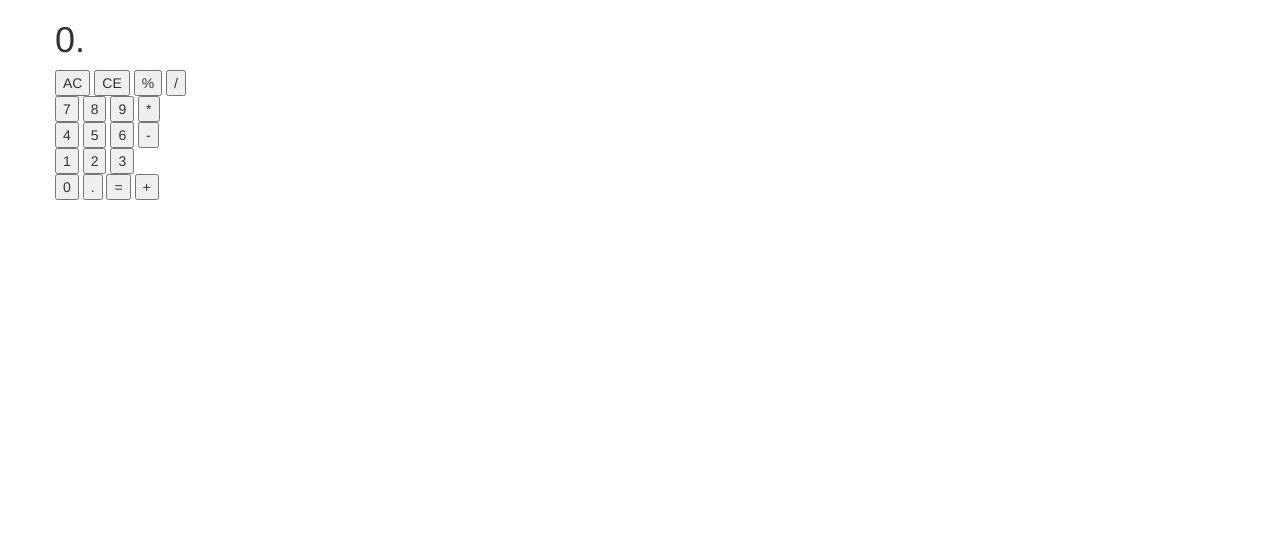
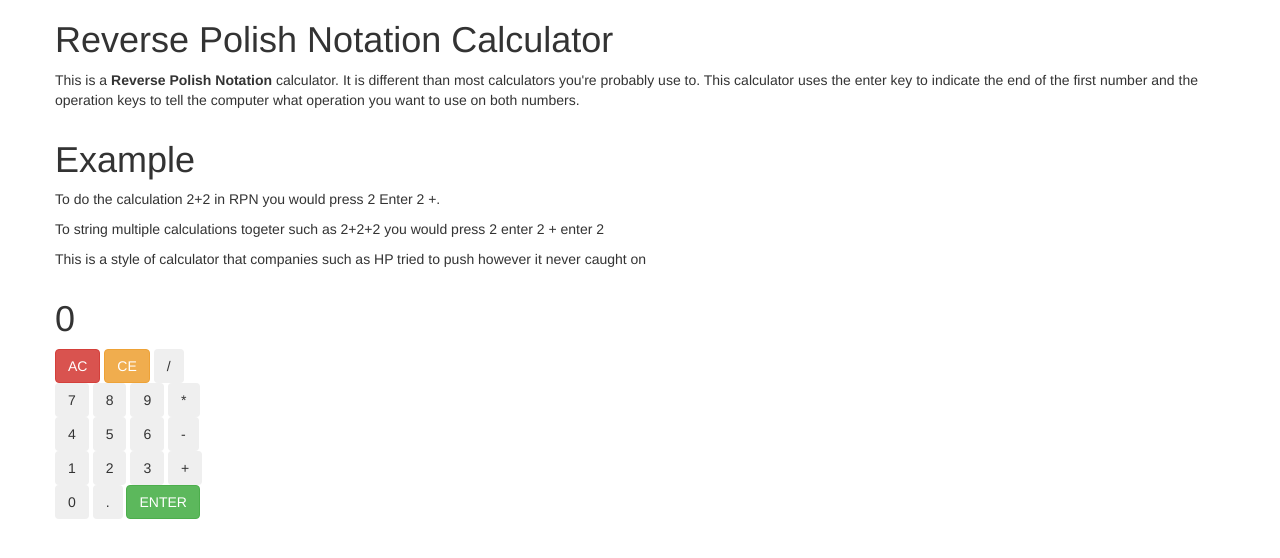
Before and after one commit to Stateford/FreeCodeCamp, a plain HTML site: page Zipline/Calculator/index.html in a window 1280 px wide. Drawn offline with nearby package versions, Linux system fonts and the light colour scheme.

Commit message:
Update index.html

```diff
--- a/Zipline/Calculator/index.html
+++ b/Zipline/Calculator/index.html
@@ -12,40 +12,58 @@
     <body>
         <div class='container'>
             <div class='row'>
-                <div id='led'>
-                    <h1 id='display'>0.</h1>
+                <h1>Reverse Polish Notation Calculator</h1>
+            </div>
+<!--            ABOUT RPN-->
+            <div class='row'>
+                <p>This is a <strong>Reverse Polish Notation</strong> calculator. It is different than most calculators you're probably use to. This calculator uses the enter key to indicate the end of the first number and the operation keys to tell the computer what operation you want to use on both numbers.</p>
+            </div>
+            <div class='row'>
+                <h1>Example</h1>
+                <p>To do the calculation 2+2 in RPN you would press 2 Enter 2 +.</p>
+                <p>To string multiple calculations togeter such as 2+2+2 you would press 2 enter 2 + enter 2</p>
+                <p>This is a style of calculator that companies such as HP tried to push however it never caught on</p>
+            </div>
+<!--            CALCULATOR-->
+            <div class='calccontain'>
+                <div id='calculator'>
+                    <div class='row'>
+                        <div id='LED'>
+                            <h1 id='output'>0</h1>
                         </div>
                     </div>
+                    <div class='calcbtn'>
                         <div class='row'>
-                <input type='button' id='ac' value='AC'/>
-                <input type='button' id='ce' value="CE"/>
-                <input type='button' id='percent' value='%'/>
-                <input type='button' id='divide' value='/'/>
+                            <input type='button' class='btn btn-danger' id='AC' value='AC'/>
+                            <input type='button' class='btn btn-warning' id='CE' value="CE"/>
+                            <input type='button' class='btn' id='divide' value='/'/>
                         </div>
                         <div class='row'>
-                <input type='button' id='seven' value='7'/>
-                <input type='button' id='eight' value="8"/>
-                <input type='button' id='nine' value='9'/>
-                <input type='button' id='multiply' value='*'/>
+                            <input type='button' class='btn' id='seven' value='7'/>
+                            <input type='button' class='btn' id='eight' value="8"/>
+                            <input type='button' class='btn' id='nine' value='9'/>
+                            <input type='button' class='btn' id='multiply' value='*'/>
                         </div>
                         <div class='row'>
-                <input type='button' id='four' value='4'/>
-                <input type='button' id='five' value="5"/>
-                <input type='button' id='six' value='6'/>
-                <input type='button' id='subtract' value='-'/>
+                            <input type='button' class='btn' id='four' value='4'/>
+                            <input type='button' class='btn' id='five' value="5"/>
+                            <input type='button' class='btn' id='six' value='6'/>
+                            <input type='button' class='btn' id='minus' value='-'/>
                         </div>
                         <div class='row'>
-                <input type='button' id='one' value='1'/>
-                <input type='button' id='two' value="2"/>
-                <input type='button' id='three' value='3'/>
+                            <input type='button' class='btn' id='one' value='1'/>
+                            <input type='button' class='btn' id='two' value="2"/>
+                            <input type='button' class='btn' id='three' value='3'/>
+                            <input type='button' class='btn' id='plus' value='+'/>
                         </div>
                         <div class='row'>
-                <input type='button' id='zero' value='0'/>
-                <input type='button' id='dec' value="."/>
-                <input type='button' id='equals' value='='/>
-                <input type='button' id='plus' value='+'/>
+                            <input type='button' class='btn' id='zero' value='0'/>
+                            <input type='button' class='btn' id='dec' value="."/>
+                            <input type='button' class='btn btn-success' id='enter' value='ENTER'/>
                         </div>
-
+                        </div>
+                </div>
+            </div>
         </div>
     </body>
 </html>
```
Lines whose indentation alone changed are shown as unchanged.
